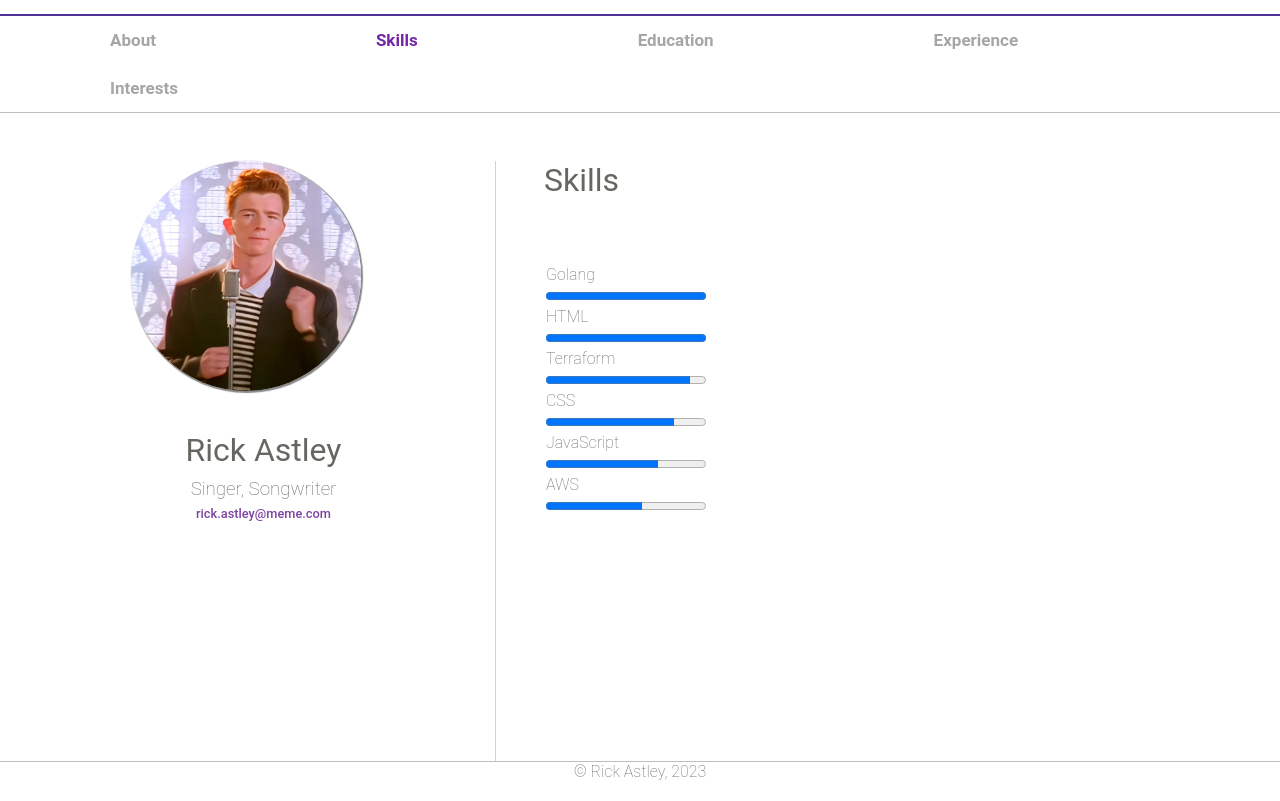
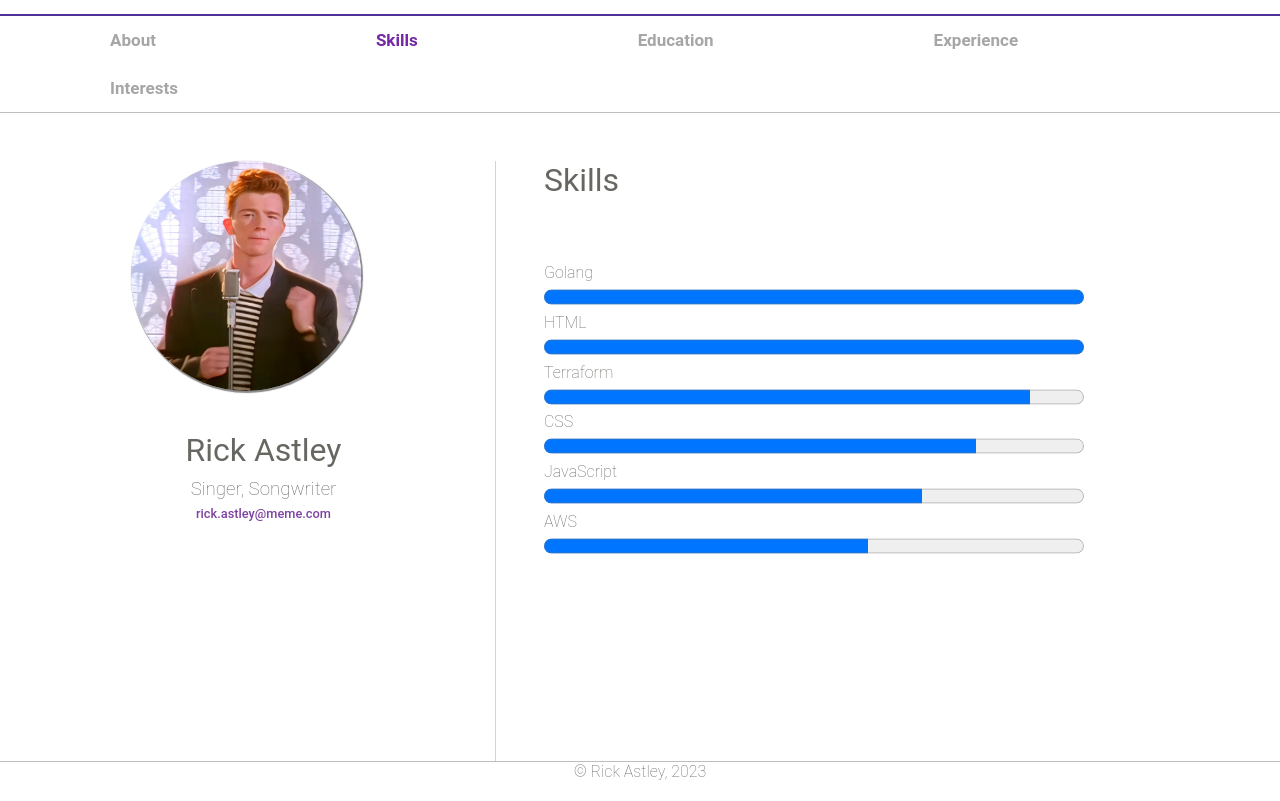
Before and after one commit to Lujaina-Eldelebshany/lujaina-eldelebshany.github.io, a plain HTML site: page skills.html in a window 1280 px wide. Drawn offline with Linux system fonts and the light colour scheme.

Commit message:
Add files via upload

```diff
--- a/skills.html
+++ b/skills.html
@@ -32,8 +32,6 @@
                     <h3>Singer, Songwriter</h3>
                     <h5>rick.astley@meme.com</h5>
 
-
-
                 </section>
             </article>
 
@@ -42,75 +40,18 @@
                 <section id="main-right">
                     <h2>Skills</h2>
 
-                    <table id="skills-table">
-                        <tr>
-                            <td>
-                                <label>Golang </label>
-                            </td>
-                        </tr>
-                        <tr>
-                            <td>
-                                <progress id="file1" value="100" max="100"> 32% </progress>
-                            </td>
-                        </tr>
-
-                        <tr>
-                            <td>
-                                <label>HTML</label>
-                            </td>
-                        </tr>
-                        <tr>
-                            <td>
-                                <progress id="file2" value="100" max="100"> 32% </progress>
-                            </td>
-                        </tr>
-
-                        <tr>
-                            <td>
-                                <label>Terraform </label>
-                            </td>
-                        </tr>
-                        <tr>
-                            <td>
-                                <progress id="file3" value="90" max="100"> 32% </progress>
-                            </td>
-                        </tr>
-
-                        <tr>
-                            <td>
-                                <label>CSS</label>
-                            </td>
-                        </tr>
-                        <tr>
-                            <td>
-                                <progress id="file4" value="80" max="100"> 32% </progress>
-                            </td>
-                        </tr>
-
-                        <tr>
-                            <td>
-                                <label>JavaScript</label>
-                            </td>
-                        </tr>
-                        <tr>
-                            <td>
-                                <progress id="file5" value="70" max="100"> 32% </progress>
-                            </td>
-                        </tr>
-
-
-                        <tr>
-                            <td>
-                                <label>AWS</label>
-                            </td>
-                        </tr>
-                        <tr>
-                            <td>
-                                <progress id="file6" value="60" max="100"> 32% </progress>
-                            </td>
-                        </tr>
-
-                    </table>
+                    <label>Golang </label> <br>
+                    <progress class = "progress-bar" id="file1" value="100" max="100"> 32% </progress> <br>
+                    <label>HTML</label> <br>
+                    <progress class = "progress-bar" id="file2" value="100" max="100"> 32% </progress> <br>
+                    <label>Terraform </label> <br>
+                    <progress class = "progress-bar" id="file3" value="90" max="100"> 32% </progress> <br>
+                    <label>CSS</label> <br>
+                    <progress class = "progress-bar" id="file4" value="80" max="100"> 32% </progress> <br>
+                    <label>JavaScript</label> <br>
+                    <progress class = "progress-bar" id="file5" value="70" max="100"> 32% </progress> <br>
+                    <label>AWS</label> <br>
+                    <progress class = "progress-bar" id="file6" value="60" max="100"> 32% </progress> <br>
 
                 </section>
             </article>
--- a/style.css
+++ b/style.css
@@ -170,8 +170,6 @@ p.copyright {
     text-align: center;
 }
 
-
-
 #new-space{
     background-color: rgb(255, 255, 255);
     width: 150px;
@@ -188,13 +186,6 @@ p.copyright {
     border-collapse: collapse;
 }
 
-tbody{
-    margin-left: 20px;
-    margin-top: 20px;
-    width: max-content;
-
-}
-
 a{
     text-decoration: none;
     color: #4e3297;
@@ -209,6 +200,13 @@ li{
     color: #676767;
     font-weight: 200;
 }
+
+
+.progress-bar{
+    width: 75%;
+    height: 30px;
+
+  }
 
 
 @media only screen and (max-width: 800px) {
@@ -240,7 +238,7 @@ li{
     }
 
     section{
-        display: flex;
+        display: inline-block;
         flex-direction: column;
         margin: auto 1em 4em 2em;
         width: 100%;
@@ -257,6 +255,10 @@ li{
 
     #main-right {
         height: fit-content;
+        width: 100%;
+        margin-left: 5%;
+        margin-right: 5%;
+
         width: fit-content;
     }
     article{
@@ -274,4 +276,12 @@ li{
         display: block;
         left: 37%;
     }
+
+    #main-right > .progress-bar{
+        text-align: center;
+        width: 470%;
+        height: 30px;
+        display: inline-block;
+        align-self: auto;
+    }
   }
```
Also changed, not shown: 2 other files.
